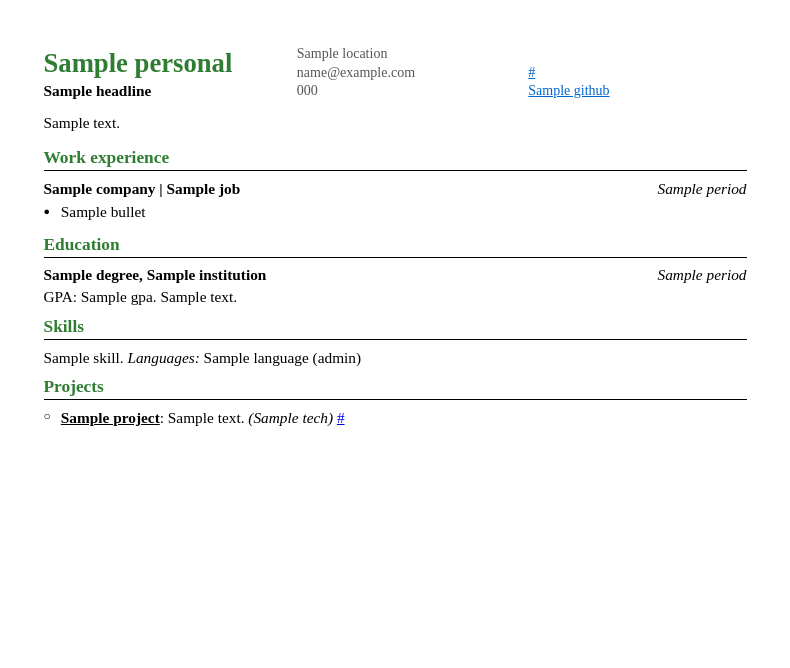
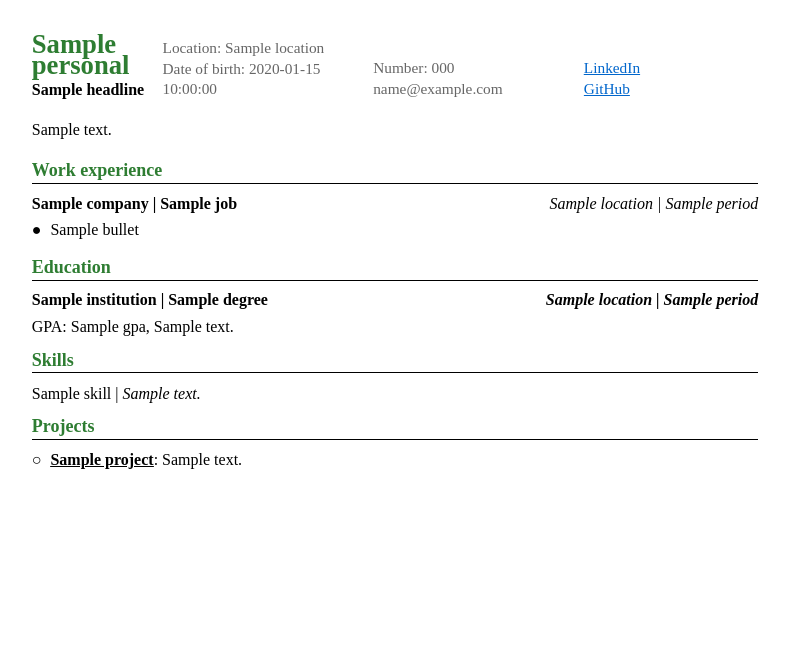
Before and after one commit to Oxde/jobgent, a Python web app: template jobgent/pack/templates/times.html in a window 1280 px wide. Shown: the top 668 px of the page, without its empty margins (245-1035 px from the left). Run offline with Jinja, Linux system fonts and the light colour scheme; the template is opened without the code that fills it: most values are stand-ins (such as "Sample title", 1, 10 or a date in 2020).

Commit message:
feat: import CVs made by JobKiller (HTML), Times template rebuilt from the 2025 master CV's own CSS
- ProfileStore.import_jobkiller_html / import_any (JSON or HTML), used by CLI, MCP and web
- model: personal.birth_date, experience/education location, skills_note
- language strings parsed as "Name: level", "Name (level)", "Name - level"

Co-Authored-By: Claude Opus 5.5 <noreply@anthropic.com>

```diff
--- a/jobgent/cli.py
+++ b/jobgent/cli.py
@@ -50,7 +50,7 @@ def profile_verify(verified: bool = True) -> None:
 
 @profile_app.command("import")
 def profile_import(json_path: Path) -> None:
-    p = build_services().store.import_jobkiller(json_path)
+    p = build_services().store.import_any(json_path.expanduser())
     typer.echo(f"Imported profile for {p.personal.name}. Review it, then `jobgent profile verify`.")
 
 
--- a/jobgent/mcp_server.py
+++ b/jobgent/mcp_server.py
@@ -124,8 +124,8 @@ def build_mcp(services: Services) -> FastMCP:
     @mcp.tool()
     @surface_errors
     def profile_import_jobkiller(json_path: str) -> Profile:
-        """Bootstrap the profile from a JobKiller user_info JSON file. Leaves verified=false."""
-        return services.store.import_jobkiller(Path(json_path).expanduser())
+        """Bootstrap the profile from a JobKiller user_info .json or a CV .html made by JobKiller. Leaves verified=false."""
+        return services.store.import_any(Path(json_path).expanduser())
 
     @mcp.tool()
     @surface_errors
--- a/jobgent/pack/render.py
+++ b/jobgent/pack/render.py
@@ -56,6 +56,7 @@ def render_cv_html(
     return template.render(
         personal=profile.personal,
         headline=profile.personal.headline,
+        skills_note=profile.skills_note,
         cv=cv,
         languages=profile.languages,
         certifications=[],
--- a/jobgent/pack/templates/times.html
+++ b/jobgent/pack/templates/times.html
@@ -3,50 +3,240 @@
 <html lang="en">
 <head>
 <meta charset="UTF-8">
-<title>{{ personal.name }} - CV</title>
+<title>{{ personal.name }} - Resume</title>
 <style>
-@page { size: A4; margin: 12mm; }
-* { margin: 0; padding: 0; box-sizing: border-box; }
+@page { size: A4; margin: 0; }
+
+        * {
+            margin: 0;
+            padding: 0;
+            box-sizing: border-box;
+        }
+
+        body {
+            font-family: 'Times New Roman', Times, serif;
+            line-height: 1.25;
+            color: #000;
+            max-width: 210mm;
+            margin: 0 auto;
+            padding: 0.35in;
+            background: white;
+            font-size: 12pt;
+        }
+
+        .header {
+            margin-bottom: 0.2in;
+        }
+
+        .header-table {
+            width: 100%;
+            border-collapse: collapse;
+            margin-bottom: 0.1in;
+        }
+
+        .header-table td {
+            vertical-align: bottom;
+            padding: 0;
+        }
+
+        .name-cell {
+            width: 18%;
+            padding-right: 0.6in;
+        }
+
+        .location-cell {
+            width: 29%;
+            padding-right: 0.05in;
+        }
+
+        .contact-cell {
+            width: 29%;
+            padding-right: 0.05in;
+        }
+
+        .links-cell {
+            width: 30%;
+        }
+
+        .name {
+            font-size: 20pt;
+            font-weight: bold;
+            color: #2E7D32;
+            line-height: 0.8;
+            margin-bottom: 3pt;
+        }
+
+        .professional-title {
+            font-size: 12pt;
+            font-weight: bold;
+            color: #000;
+        }
+
+        .contact-info {
+            font-size: 11.5pt;
+            line-height: 1.3;
+            color: #666;
+        }
+
+        .contact-info div {
+            margin-bottom: 1pt;
+        }
+
+        .linkedin {
+            color: #0066CC;
+            text-decoration: underline;
+        }
+
+        .objective {
+            font-size: 12pt;
+            text-align: justify;
+            margin-bottom: 0.18in;
+            line-height: 1.4;
+        }
+
+        .section-title {
+            font-size: 13.5pt;
+            font-weight: bold;
+            color: #2E7D32;
+            margin-bottom: 0.1in;
+            border-bottom: 1px solid #000;
+            padding-bottom: 1pt;
+            margin-top: 0.08in;
+        }
+
+        .job {
+            margin-bottom: 0.16in;
+        }
+
+        .job-header {
+            display: flex;
+            justify-content: space-between;
+            align-items: baseline;
+            margin-bottom: 4pt;
+        }
+
+        .job-title {
+            font-size: 12pt;
+            font-weight: bold;
+        }
+
+        .job-date {
+            font-size: 12pt;
+            font-style: italic;
+            text-align: right;
+        }
+
+        .job-bullets {
+            font-size: 12pt;
+            padding-left: 0;
+            list-style: none;
+            line-height: 1.35;
+        }
+
+        .job-bullets li {
+            margin-bottom: 4pt;
+            position: relative;
+            padding-left: 14pt;
+        }
+
+        .job-bullets li:before {
+            content: "●";
+            position: absolute;
+            left: 0;
+        }
+
+        .education-item {
+            margin-bottom: 0.12in;
+        }
+
+        .degree-header {
+            display: flex;
+            justify-content: space-between;
+            align-items: baseline;
+            font-size: 12pt;
+            font-weight: bold;
+            margin-bottom: 4pt;
+        }
+
+        .degree-date {
+            font-style: italic;
+        }
+
+        .degree-details {
+            font-size: 12pt;
+            line-height: 1.35;
+        }
+
+        .skills-content {
+            font-size: 12pt;
+            line-height: 1.4;
+            text-align: justify;
+            margin-bottom: 0.1in;
+        }
+
+        .skills-highlight {
+            font-style: italic;
+        }
+
+        .projects-list {
+            font-size: 12pt;
+            padding-left: 0;
+            list-style: none;
+            line-height: 1.35;
+        }
+
+        .projects-list li {
+            margin-bottom: 6pt;
+            position: relative;
+            padding-left: 14pt;
+        }
+
+        .projects-list li:before {
+            content: "○";
+            position: absolute;
+            left: 0;
+        }
+
+        .project-title {
+            font-weight: bold;
+            text-decoration: underline;
+        }
+
+        .link-placeholder {
+            color: #0066CC;
+            text-decoration: underline;
+        }
         html { -webkit-print-color-adjust: exact; print-color-adjust: exact; }
-body { font-family: 'Times New Roman', Times, serif; font-size: 11.5pt; line-height: 1.25; color: #000; background: #fff; margin: 0; }
-@media screen { body { width: 210mm; min-height: 297mm; margin: 0 auto; padding: 12mm; box-sizing: border-box; } }
-.header { display: grid; grid-template-columns: 1.1fr 1fr 1fr; gap: 10pt; align-items: end; margin-bottom: 0.14in; }
-.name { font-size: 20pt; font-weight: bold; color: #2E7D32; line-height: 1; margin-bottom: 3pt; }
-.professional-title { font-size: 11.5pt; font-weight: bold; }
-.contact-info { font-size: 10.5pt; line-height: 1.3; color: #555; }
-.contact-info a { color: #0066CC; text-decoration: underline; }
-.objective { text-align: justify; margin-bottom: 0.14in; line-height: 1.35; }
-.section-title { font-size: 13pt; font-weight: bold; color: #2E7D32; border-bottom: 1px solid #000; padding-bottom: 1pt; margin: 0.08in 0 0.08in; }
-.job { margin-bottom: 0.12in; }
-.job-header { display: flex; justify-content: space-between; align-items: baseline; gap: 10pt; margin-bottom: 3pt; }
-.job-title { font-weight: bold; }
-.job-date { font-style: italic; white-space: nowrap; }
-.bullets { list-style: none; padding-left: 0; line-height: 1.3; }
-.bullets li { position: relative; padding-left: 13pt; margin-bottom: 3pt; }
-.bullets li::before { content: "●"; position: absolute; left: 0; font-size: 8pt; top: 2pt; }
-.projects li::before { content: "○"; font-size: 9pt; top: 1pt; }
-.project-title { font-weight: bold; text-decoration: underline; }
-.skills { text-align: justify; line-height: 1.35; margin-bottom: 0.06in; }
-.degree-header { display: flex; justify-content: space-between; gap: 10pt; font-weight: bold; margin-bottom: 2pt; }
-.degree-date { font-style: italic; font-weight: normal; white-space: nowrap; }
-.education-item { margin-bottom: 0.1in; }
+        @media screen { body { width: 210mm; min-height: 297mm; box-sizing: border-box; } }
+        a { color: inherit; }
+        .contact-info a, .linkedin a { color: #0066CC; text-decoration: underline; }
+        .project-title a { color: #000; text-decoration: underline; font-weight: bold; }
+
 </style>
 </head>
 <body>
+    {% set parts = personal.name.split(' ', 1) %}
     <div class="header">
-  <div>
-    <div class="name"{{ dp('personal.name') }}>{{ personal.name }}</div>
+        <table class="header-table">
+            <tr>
+                <td class="name-cell">
+                    <div class="name"{{ dp('personal.name') }}>{{ parts[0] }}{% if parts | length > 1 %}<br>{{ parts[1] }}{% endif %}</div>
                     {% if headline or editable %}<div class="professional-title"{{ dp('personal.headline') }}>{{ headline }}</div>{% endif %}
-  </div>
-  <div class="contact-info">
-    {% if personal.location %}<div{{ dp('personal.location') }}>{{ personal.location }}</div>{% endif %}
+                </td>
+                <td class="location-cell contact-info">
+                    {% if personal.location %}<div>Location: <span{{ dp('personal.location') }}>{{ personal.location }}</span></div>{% endif %}
+                    {% if personal.birth_date %}<div>Date of birth: <span{{ dp('personal.birth_date') }}>{{ personal.birth_date }}</span></div>{% endif %}
+                </td>
+                <td class="contact-cell contact-info">
+                    {% if personal.phone %}<div>Number: <span{{ dp('personal.phone') }}>{{ personal.phone }}</span></div>{% endif %}
                     {% if personal.email %}<div{{ dp('personal.email') }}>{{ personal.email }}</div>{% endif %}
-    {% if personal.phone %}<div{{ dp('personal.phone') }}>{{ personal.phone }}</div>{% endif %}
-  </div>
-  <div class="contact-info">
-    {% if personal.linkedin %}<div><a href="https://{{ personal.linkedin | replace('https://', '') }}">{{ personal.linkedin | replace('https://', '') | replace('www.', '') }}</a></div>{% endif %}
-    {% if personal.github %}<div><a href="{{ personal.github }}">{{ personal.github | replace('https://', '') }}</a></div>{% endif %}
-  </div>
+                </td>
+                <td class="links-cell contact-info">
+                    {% if personal.linkedin %}<div><span class="linkedin"><a href="{{ personal.linkedin if personal.linkedin.startswith('http') else 'https://' ~ personal.linkedin }}">LinkedIn</a></span></div>{% endif %}
+                    {% if personal.github %}<div><a href="{{ personal.github }}">GitHub</a></div>{% endif %}
+                </td>
+            </tr>
+        </table>
     </div>
 
     {% if cv.summary or editable %}<div class="objective"{{ dp('summary') }}>{{ cv.summary }}</div>{% endif %}
@@ -57,9 +247,9 @@ body { font-family: 'Times New Roman', Times, serif; font-size: 11.5pt; line-hei
     <div class="job">
         <div class="job-header">
             <div class="job-title">{% if job.company %}<span{{ dp('experience[%d].company' % i) }}>{{ job.company }}</span> | {% endif %}<span{{ dp('experience[%d].title' % i) }}>{{ job.title }}</span></div>
-    <div class="job-date"{{ dp('experience[%d].period' % i) }}>{{ job.period }}</div>
+            <div class="job-date">{% if job.location %}<span{{ dp('experience[%d].location' % i) }}>{{ job.location }}</span> | {% endif %}<span{{ dp('experience[%d].period' % i) }}>{{ job.period }}</span></div>
         </div>
-  {% if job.bullets %}<ul class="bullets">{% for b in job.bullets %}<li{{ dp('experience[%d].bullets[%d]' % (i, loop.index0)) }}>{{ b }}</li>{% endfor %}</ul>{% endif %}
+        {% if job.bullets %}<ul class="job-bullets">{% for b in job.bullets %}<li{{ dp('experience[%d].bullets[%d]' % (i, loop.index0)) }}>{{ b }}</li>{% endfor %}</ul>{% endif %}
     </div>
     {% endfor %}
     {% endif %}
@@ -68,22 +258,25 @@ body { font-family: 'Times New Roman', Times, serif; font-size: 11.5pt; line-hei
     <div class="section-title">Education</div>
     {% for e in cv.education %}{% set i = loop.index0 %}
     <div class="education-item">
-  <div class="degree-header"><span><span{{ dp('education[%d].degree' % i) }}>{{ e.degree }}</span>, <span{{ dp('education[%d].institution' % i) }}>{{ e.institution }}</span></span><span class="degree-date"{{ dp('education[%d].period' % i) }}>{{ e.period }}</span></div>
-  {% if e.gpa or e.details %}<div>{% if e.gpa %}GPA: {{ e.gpa }}{% endif %}{% if e.gpa and e.details %}. {% endif %}{{ e.details }}</div>{% endif %}
+        <div class="degree-header">
+            <div><span{{ dp('education[%d].institution' % i) }}>{{ e.institution }}</span> | <span{{ dp('education[%d].degree' % i) }}>{{ e.degree }}</span></div>
+            <div class="degree-date">{% if e.location %}<span{{ dp('education[%d].location' % i) }}>{{ e.location }}</span> | {% endif %}<span{{ dp('education[%d].period' % i) }}>{{ e.period }}</span></div>
+        </div>
+        {% if e.gpa or e.details %}<div class="degree-details">{% if e.gpa %}GPA: <span{{ dp('education[%d].gpa' % i) }}>{{ e.gpa }}</span>{% endif %}{% if e.gpa and e.details %}, {% endif %}{% if e.details %}<span{{ dp('education[%d].details' % i) }}>{{ e.details }}</span>{% endif %}</div>{% endif %}
     </div>
     {% endfor %}
     {% endif %}
 
     {% if cv.skills %}
     <div class="section-title">Skills</div>
-<div class="skills">{% for s in cv.skills %}<span{{ dp('skills[%d].name' % loop.index0) }}>{{ s }}</span>{% if not loop.last %}, {% endif %}{% endfor %}{% if languages %}. <i>Languages:</i> {% for l in languages %}{{ l.name }}{% if l.level %} ({{ l.level }}){% endif %}{% if not loop.last %}, {% endif %}{% endfor %}{% endif %}</div>
+    <div class="skills-content">{% for s in cv.skills %}<span{{ dp('skills[%d].name' % loop.index0) }}>{{ s }}</span>{% if not loop.last %} • {% endif %}{% endfor %}{% if skills_note %} | <span class="skills-highlight"{{ dp('skills_note') }}>{{ skills_note }}</span>{% endif %}</div>
     {% endif %}
 
     {% if cv.projects %}
     <div class="section-title">Projects</div>
-<ul class="bullets projects">
+    <ul class="projects-list">
     {% for p in cv.projects %}{% set i = loop.index0 %}
-  <li><span class="project-title"{{ dp('projects[%d].name' % i) }}>{{ p.name }}</span>{% if p.description %}: <span{{ dp('projects[%d].description' % i) }}>{{ p.description }}</span>{% endif %}{% if p.tech %} <i>({{ p.tech | join(', ') }})</i>{% endif %}{% if p.link %} <a href="{{ p.link }}">{{ p.link | replace('https://', '') }}</a>{% endif %}</li>
+        <li><span class="project-title">{% if p.link %}<a href="{{ p.link }}"{{ dp('projects[%d].name' % i) }}>{{ p.name }}</a>{% else %}<span{{ dp('projects[%d].name' % i) }}>{{ p.name }}</span>{% endif %}</span>{% if p.description %}: <span{{ dp('projects[%d].description' % i) }}>{{ p.description }}</span>{% endif %}</li>
     {% endfor %}
     </ul>
     {% endif %}
--- a/jobgent/profile/models.py
+++ b/jobgent/profile/models.py
@@ -21,6 +21,7 @@ DEFAULT_KEYWORDS = [
 class Personal(BaseModel):
     name: str
     headline: str = ""
+    birth_date: str = ""
     location: str = ""
     email: str = ""
     phone: str = ""
@@ -31,6 +32,7 @@ class Personal(BaseModel):
 class Education(BaseModel):
     institution: str
     degree: str
+    location: str = ""
     period: str = ""
     status: str = ""
     gpa: str = ""
@@ -40,6 +42,7 @@ class Education(BaseModel):
 class Experience(BaseModel):
     company: str
     title: str
+    location: str = ""
     period: str = ""
     bullets: list[str] = Field(default_factory=list)
 
@@ -88,6 +91,7 @@ class Profile(BaseModel):
     verified: bool = False
     personal: Personal
     summary: str = ""
+    skills_note: str = ""
     education: list[Education] = Field(default_factory=list)
     experience: list[Experience] = Field(default_factory=list)
     projects: list[Project] = Field(default_factory=list)
--- a/jobgent/web/app.py
+++ b/jobgent/web/app.py
@@ -278,7 +278,7 @@ def build_api(services: Services) -> APIRouter:
         if not path.is_file():
             raise HTTPException(status_code=400, detail=f"No file at {path}")
         try:
-            return services.store.import_jobkiller(path)
+            return services.store.import_any(path)
         except (KeyError, ValueError, ValidationError) as e:
             raise _bad(e) from e
 
```
Also changed, not shown: jobgent/profile/store.py (+116 -4 lines), tests/fixtures/jobkiller_cv.html (added, +99 -0 lines), tests/profile/test_store.py (+45 -0 lines). Lines whose indentation alone changed are shown as unchanged.
